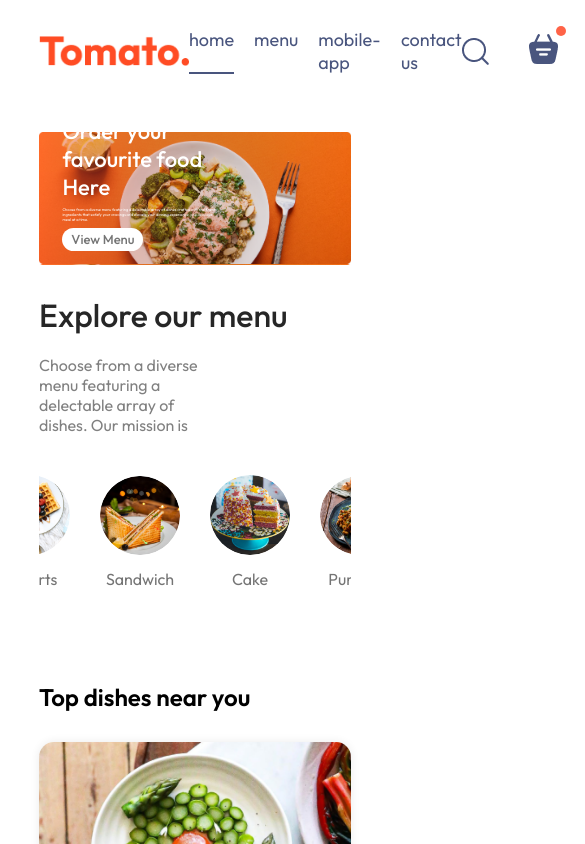
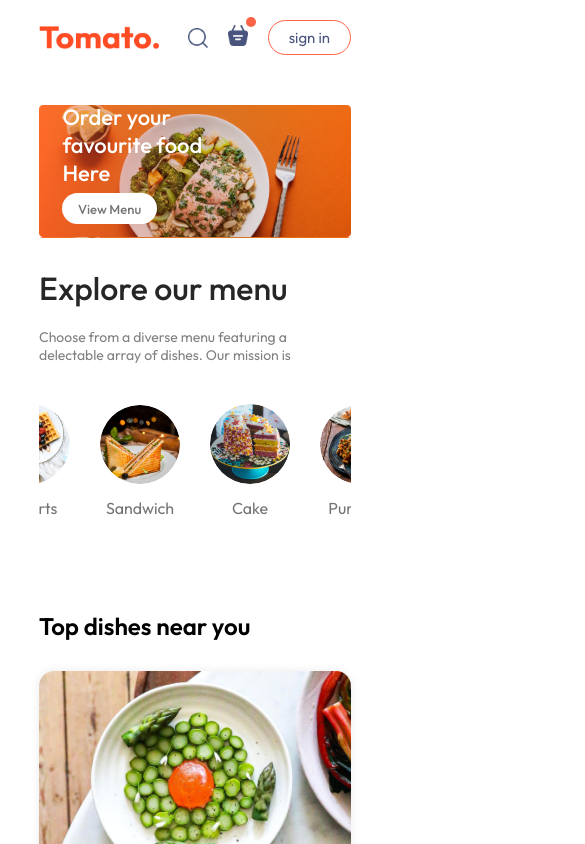
Before and after one commit to Praveshkacode/Food-Ordering-Website-Frontend-React-JS, a React (Vite) app: page / in a window 390 px wide. Shown: the top 844 px of the page, 585 px wide, since content can reach past the window. Built offline with nearby package versions, Linux system fonts and the light colour scheme.

Commit message:
made website responsive and create LoginPopup page

```diff
--- a/src/App.jsx
+++ b/src/App.jsx
@@ -1,16 +1,21 @@
-import React from 'react'
+import React, { useState } from 'react'
 import Navbar from './components/Navbar/Navbar'
 import { Route, Routes } from 'react-router-dom'
 import Home from './pages/Home/Home'
 import Cart from './pages/Cart/Cart'
 import PlaceOrder from './pages/PlaceOrder/PlaceOrder'
 import Footer from './components/Footer/Footer'
+import LoginPopup from './components/LoginPopup/LoginPopup'
 
 const App = () => {
+
+  const[showLogin,setShowLogin] = useState(false)
+
   return (
     <>
+    {showLogin?<LoginPopup setShowLogin={setShowLogin}/>:<></>}
     <div className='app'>
-      <Navbar/>
+      <Navbar setShowLogin={setShowLogin}/>
       <Routes>
         <Route path='/' element={<Home/>} />
         <Route path='/cart' element={<Cart/>} />
--- a/src/components/Navbar/ExploreMenu/ExploreMenu.css
+++ b/src/components/ExploreMenu/ExploreMenu.css
@@ -56,3 +56,10 @@
     border: 4px solid tomato;
     padding: 2px;
 }
+
+@media(max-width:1050px){
+    .explore-menu-text{
+        max-width: 100%;
+        font-size: 14px;
+    }
+}
--- a/src/components/Navbar/ExploreMenu/ExploreMenu.jsx
+++ b/src/components/ExploreMenu/ExploreMenu.jsx
@@ -1,6 +1,6 @@
 import React from 'react'
 import './ExploreMenu.css'
-import { menu_list } from '../../../assets/assets'
+import { menu_list } from '../../assets/assets'
 
 
 const ExploreMenu = ({category,setCategory}) => {
--- a/src/components/Footer/Footer.css
+++ b/src/components/Footer/Footer.css
@@ -45,3 +45,16 @@
     border: none;
 
 }
+
+@media(max-width:750px)
+{
+    .footer-content{
+        display: flex;
+        flex-direction: column;
+        gap: 35px;
+    }
+
+    .footer-copyright{
+        text-align: center;
+    }
+}
--- a/src/components/Navbar/Header/Header.css
+++ b/src/components/Header/Header.css
@@ -40,3 +40,26 @@
     border-radius: 50px;
 
 }
+
+@media(max-width:1050px){
+    .header-contents{
+        max-width: 45%;
+    }
+}
+
+@media(max-width:750px){
+
+    .header-contents{
+        max-width: 55%;
+    }
+
+    .header-contents p{
+        display: none;
+    }
+
+    .header-contents button{
+        padding: 2vw 4vw;
+
+    }
+
+}
--- /dev/null
+++ b/src/components/LoginPopup/LoginPopup.css
@@ -0,0 +1,78 @@
+.login-popup{
+    position: absolute;
+    z-index: 1;
+    width: 100%;
+    height: 100%;
+    background-color: #00000090;
+    display: grid;
+
+}
+
+.login-popup-container{
+    place-self: center;
+    width: max(23vw,330px);
+    color: #808080;
+    background-color: white;
+    display: flex;
+    flex-direction: column;
+    gap: 25px;
+    padding: 25px 30px;
+    border-radius: 8px;
+    font-size: 14px;
+    animation: fadeIn 0.5s;
+}
+
+.login-popup-title{
+    display: flex;
+    justify-content: space-between;
+    align-items: center;
+    color: black;
+
+}
+
+.login-popup-title img{
+    width: 16px;
+    cursor: pointer;
+}
+
+.login-popup-inputs{
+    display: flex;
+    flex-direction: column;
+    gap: 20px;
+
+}
+
+.login-popup-inputs input{
+    outline: none;
+    border: 1px solid #c9c9c9;
+    padding: 10px;
+    border-radius: 4px;
+
+}
+
+.login-popup-container button{
+    border: none;
+    padding: 10px;
+    border-radius: 4px;
+    background-color: tomato;
+    font-size: 15px;
+    cursor: pointer;
+}
+
+.login-popup-condition{
+    display: flex;
+    align-items: start;
+    gap: 8px;
+    margin-top: -15px;
+}
+
+.login-popup-condition input{
+    margin-top: 5px;
+
+}
+
+.login-popup p span{
+    color: tomato;
+    font-weight: 500;
+    cursor: pointer;;
+}
--- /dev/null
+++ b/src/components/LoginPopup/LoginPopup.jsx
@@ -0,0 +1,36 @@
+import React, { useState } from 'react'
+import './LoginPopup.css'
+import { assets } from '../../assets/assets'
+const LoginPopup = ({setShowLogin}) => {
+
+    const [currState,setCurrState]=useState("Login")
+
+  return (
+    <div className='login-popup'>
+        <form action="" className="login-popup-container">
+            <div className="login-popup-title">
+                <h2>{currState}</h2>
+                <img onClick={()=>setShowLogin(false)} src={assets.cross_icon} alt="" />
+            </div>
+            <div className="login-popup-inputs">
+                {currState==="Login"?<></>:<input type="text" placeholder='Your name' required />}
+                <input type="email" placeholder='Your email' required />
+                <input type="password" placeholder='Password' required />
+            </div>
+            <button>{currState==="Sign Up"?"Create Account":"Login"}</button>
+            <div className="login-popup-condition">
+                <input type="checkbox" required />
+                <p>By continuing, i agree to the terms of use & privacy policy.</p>
+            </div>
+            {currState==="Login"
+             ?<p>Create a new account ? <span onClick={()=>setCurrState("Sign Up")}>Click here </span></p>
+             :<p>Already have an account ? <span onClick={()=>setCurrState("Login")}>Login here </span></p>
+            }
+
+        </form>
+
+    </div>
+  )
+}
+
+export default LoginPopup
--- a/src/components/Navbar/Navbar.css
+++ b/src/components/Navbar/Navbar.css
@@ -60,3 +60,60 @@
     top:-8px;
     right: -8px;
 }
+
+@media (max-width:1050px){
+    .navbar .logo{
+        width: 140px;
+    }
+
+    .navbar-menu{
+        gap: 20px;
+        font-size: 17px;
+    }
+
+    .navbar-right{
+        gap: 30px;
+    }
+
+    .navbar-right img{
+        width: 22px;
+    }
+
+    .navbar-right button{
+        padding: 8px 25px;
+    }
+
+}
+
+@media (max-width:900px){
+    .navbar .logo{
+        width: 120px;
+    }
+
+    .navbar-menu{
+        gap: 15px;
+        font-size: 16px;
+    }
+
+    .navbar-right{
+        gap: 20px;
+    }
+
+    .navbar-right img{
+        width: 20px;
+    }
+
+    .navbar-right button{
+        padding: 7px 20px;
+        font-size: 15px;
+    }
+
+}
+
+@media (max-width:750px){
+
+    .navbar-menu{
+        display: none;
+    }
+
+}
--- a/src/components/Navbar/Navbar.jsx
+++ b/src/components/Navbar/Navbar.jsx
@@ -1,7 +1,8 @@
 import React, { useState } from 'react'
 import './Navbar.css'
 import { assets } from '../../assets/assets'
-const Navbar = () => {
+import { Link } from 'react-router-dom';
+const Navbar = ({setShowLogin}) => {
 
     const [menu,setMenu]=useState("home");
 
@@ -9,10 +10,10 @@
     <div className='navbar'>
       <img src={assets.logo} alt="" className="logo" />
       <ul className="navbar-menu">
-        <li onClick={()=>setMenu("home")} className={menu==="home"?"active":""}>home</li>
-        <li onClick={()=>setMenu("menu")} className={menu==="menu"?"active":""}>menu</li>
-        <li onClick={()=>setMenu("mobile-app")} className={menu==="mobile-app"?"active":""}>mobile-app</li>
-        <li onClick={()=>setMenu("contact us")} className={menu==="contact us"?"active":""}>contact us</li>
+        <Link to='/' onClick={()=>setMenu("home")} className={menu==="home"?"active":""}>home</Link>
+        <a href='#explore-menu' onClick={()=>setMenu("menu")} className={menu==="menu"?"active":""}>menu</a>
+        <a href='#app-download' onClick={()=>setMenu("mobile-app")} className={menu==="mobile-app"?"active":""}>mobile-app</a>
+        <a href='#footer' onClick={()=>setMenu("contact us")} className={menu==="contact us"?"active":""}>contact us</a>
       </ul>
       <div className="navbar-right">
         <img src={assets.search_icon} alt="" />
@@ -20,7 +21,7 @@
             <img src={assets.basket_icon} alt="" />
             <div className="dot"></div>
         </div>
-        <button>sign in</button>
+        <button onClick={()=>setShowLogin(true)}>sign in</button>
       </div>
     </div>
   )
--- a/src/index.css
+++ b/src/index.css
@@ -5,6 +5,7 @@
   margin: 0;
   box-sizing: border-box;
   font-family: Outfit;
+  scroll-behavior: smooth;
 }
 
 body{
--- a/src/pages/Home/Home.jsx
+++ b/src/pages/Home/Home.jsx
@@ -1,7 +1,7 @@
 import React, { useState } from 'react'
 import './Home.css'
-import Header from '../../components/Navbar/Header/Header'
-import ExploreMenu from '../../components/Navbar/ExploreMenu/ExploreMenu'
+import Header from '../../components/Header/Header'
+import ExploreMenu from '../../components/ExploreMenu/ExploreMenu'
 import FoodDisplay from '../../components/FoodDisplay/FoodDisplay'
 import AppDownload from '../../components/AppDownload/AppDownload'
 
```
Also changed, not shown: src/components/Header/Header.jsx (renamed from src/components/Navbar/Header/Header.jsx).
